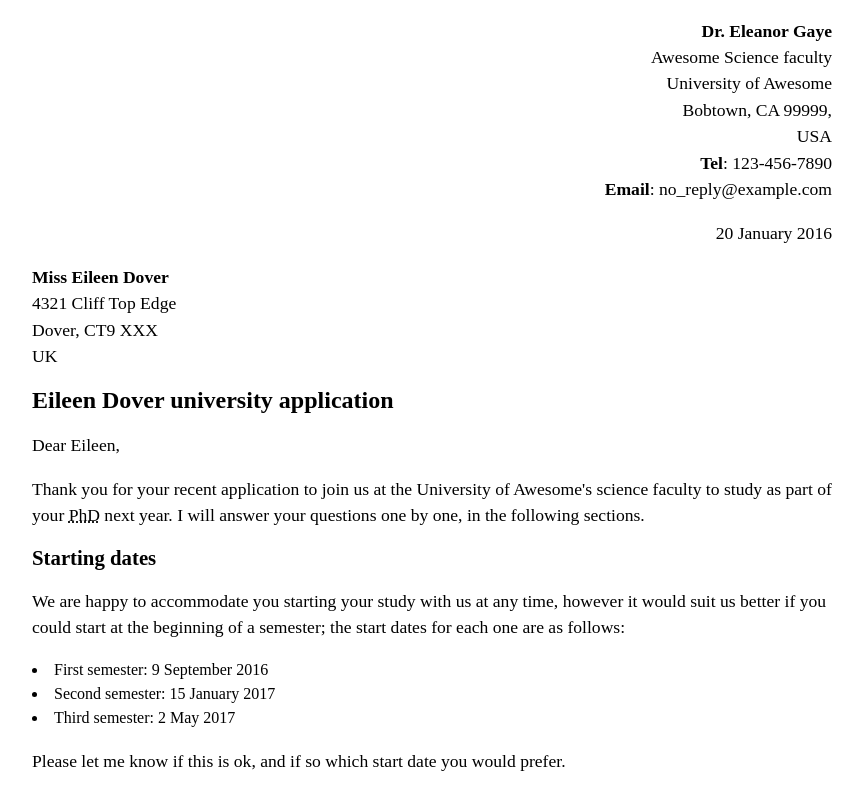
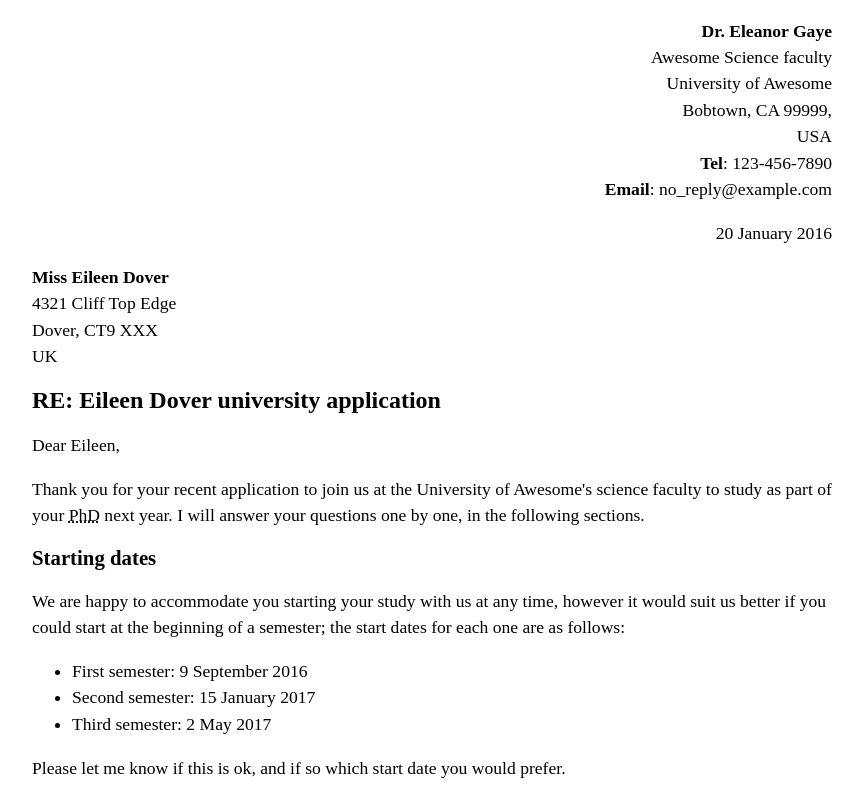
Before and after one commit to TracySabo1/TracySabo1.github.io, a plain HTML site: page letter-markup/index.html in a window 1280 px wide. Shown: the top 789 px of the page, without its empty margins (208-1071 px from the left). Drawn offline with Linux system fonts and the light colour scheme.

Commit message:
Updated index letter-markup
Final attempt updated letter-markup subdirectory

```diff
--- a/letter-markup/index.html
+++ b/letter-markup/index.html
@@ -59,7 +59,7 @@
 </address>
 
 
-<h1>Eileen Dover university application</h1>
+<h1>RE: Eileen Dover university application</h1>
 
 <p>Dear Eileen,</p>
 
@@ -69,11 +69,11 @@
 
 <p>We are happy to accommodate you starting your study with us at any time, however it would suit us better if you could start at the beginning of a semester; the start dates for each one are as follows:</p>
 
-<u1>
+<ul>
     <li>First semester: <time datetime="2016-09-09">9 September 2016</time></li>
     <li>Second semester: <time datetime="2017-01-15">15 January 2017</time></li>
     <li>Third semester: <time datetime="2017-05-02">2 May 2017</time></li>
-</u1>
+</ul>
 
 <p>Please let me know if this is ok, and if so which start date you would prefer.</p>
 
```
